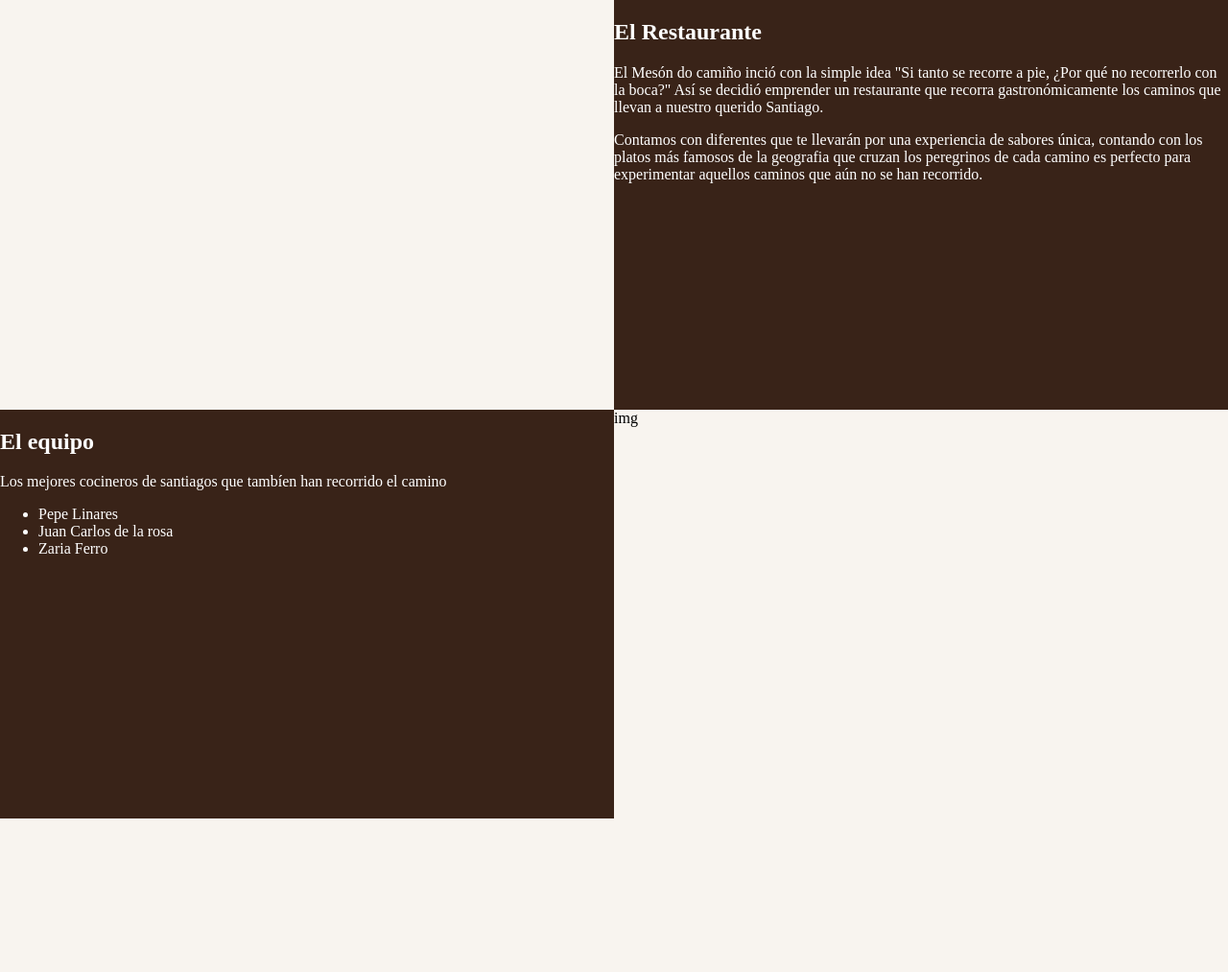
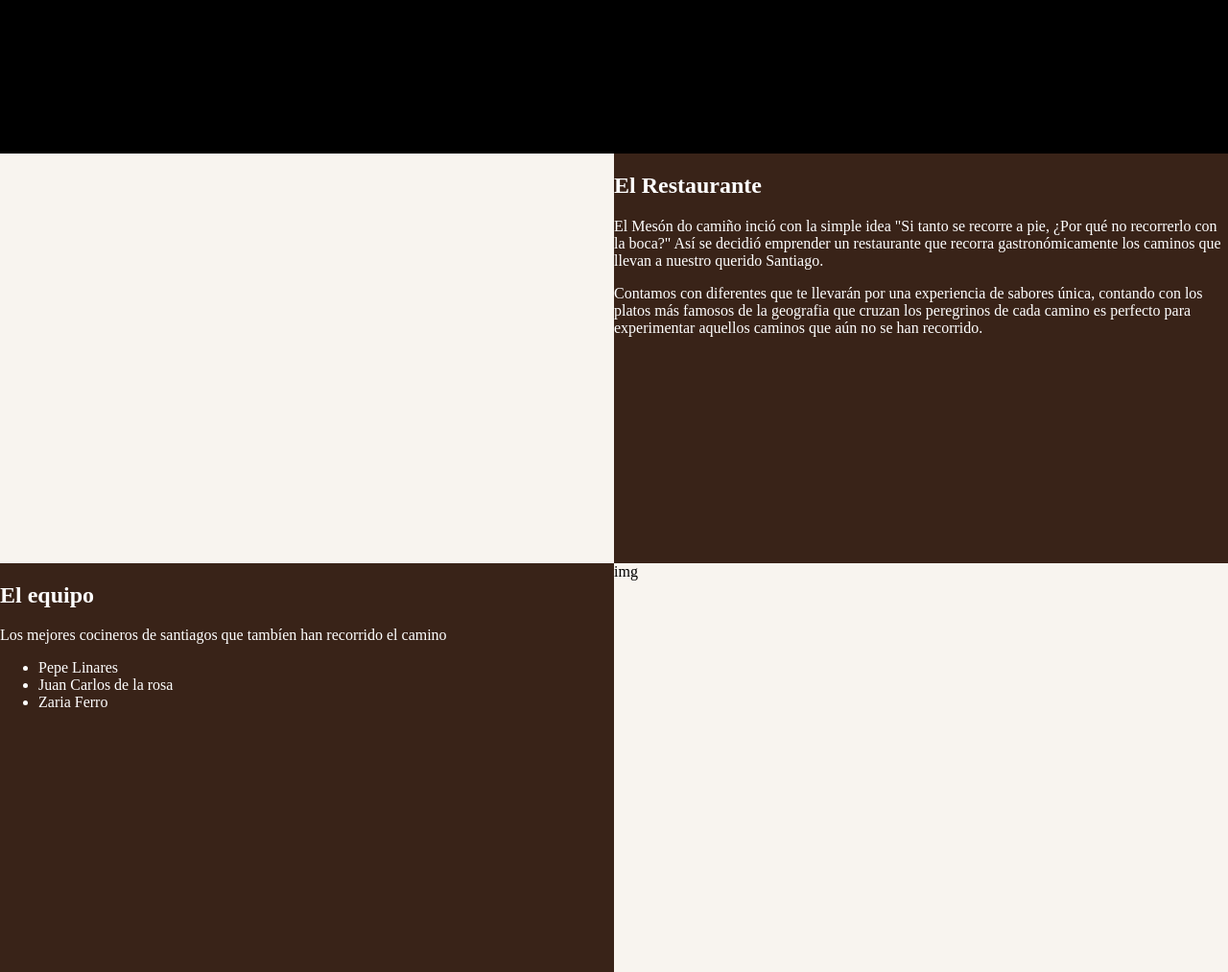
Before and after one commit to JoseRubicco21/Do-camino, a website: page index.html in a window 1280 px wide. Shown: the whole page at 96% size. Before the commit the page ends 853 px from the top, so only its background shows below. Drawn offline with Linux system fonts and the light colour scheme.

Commit message:
modificado header (creación de diferentes divs y clases css)

```diff
--- a/assets/css/about_us.css
+++ b/assets/css/about_us.css
@@ -1,3 +1,31 @@
+body {
+  height: 100vh;
+  width: 100vw;
+}
+
+/* CSS - HEADER */
+/* ------------ */
+/* ------------ */
+/* ------------ */
+
+header {
+  display: flex;
+  height: 20%;
+  width: 100%;
+}
+
+#header-div-0 {
+  display: flex;
+  height: 100%;
+  width: 100%;
+  background-color: black;
+}
+
+/* CSS - ABOUT US */
+/* -------------- */
+/* -------------- */
+/* -------------- */
+
 #about-us {
   display: grid;
   grid-template-columns: repeat(2, 1fr);
@@ -6,20 +34,29 @@
   grid-row-gap: 0px;
 }
 
-#about-us-1 { grid-area: 1 / 1 / 2 / 2; }
-#about-us-2 { grid-area: 1 / 2 / 2 / 3; }
-#about-us-3 { grid-area: 2 / 1 / 3 / 2; }
-#about-us-4 { grid-area: 2 / 2 / 3 / 3; }
+#about-us-1 {
+  grid-area: 1 / 1 / 2 / 2;
+}
+#about-us-2 {
+  grid-area: 1 / 2 / 2 / 3;
+}
+#about-us-3 {
+  grid-area: 2 / 1 / 3 / 2;
+}
+#about-us-4 {
+  grid-area: 2 / 2 / 3 / 3;
+}
 
-#about-us-2, #about-us-3 {
+#about-us-2,
+#about-us-3 {
   background-color: var(--accent-dark);
   color: var(--text-light);
 }
 
-.about-us-img, .about-us-text {
-    height: calc(100vw/3);
+.about-us-img,
+.about-us-text {
+  height: calc(100vw / 3);
 }
-
 
 @media (max-width: 768px) {
   #about-us {
@@ -29,11 +66,15 @@
     grid-gap: 0;
   }
 
-    #about-us-1, #about-us-2, #about-us-3, #about-us-4 {
+  #about-us-1,
+  #about-us-2,
+  #about-us-3,
+  #about-us-4 {
     grid-column: 1 / -1;
   }
 
-    .about-us-img, .about-us-text {
+  .about-us-img,
+  .about-us-text {
     height: auto;
     max-height: 512px;
   }
--- a/index.html
+++ b/index.html
@@ -8,15 +8,22 @@
     <title>Meson do camiño</title>
 </head>
 <body>
+    <!-- Perol - HEADER -->
     <header>
-
+        <div id="header-div-0">
+            <div id="header-div-1">
+                <div id="header-div-navbar"></div>
+                <div id="header-div-logo"></div>
+                <div id="header-div-extras"></div>
+            </div>
+        </div>
     </header>
     <main>
-        <!-- Cartas - Gabriel -->
+        <!-- Gabriel - CARTAS -->
         <section id="cartas">
 
         </section>
-        <!-- Jose -->
+        <!-- Jose - ABOUT US -->
         <section id="about-us">
             <div class="about-us-img"  id="about-us-1"></div>
             <article class="about-us-text" id="about-us-2" >
@@ -44,11 +51,12 @@
             </article>
             <div class="about-us-img" id="about-us-4" >img</div>
         </section>
-        <!-- Reservas, Brais -->
+        <!-- Brais - RESERVAS -->
         <section id="reservas">
 
         </section>
     </main>
+    <!-- Alexandre - FOOTER -->
     <footer>
 
     </footer>
```
Lines whose indentation alone changed are shown as unchanged.
